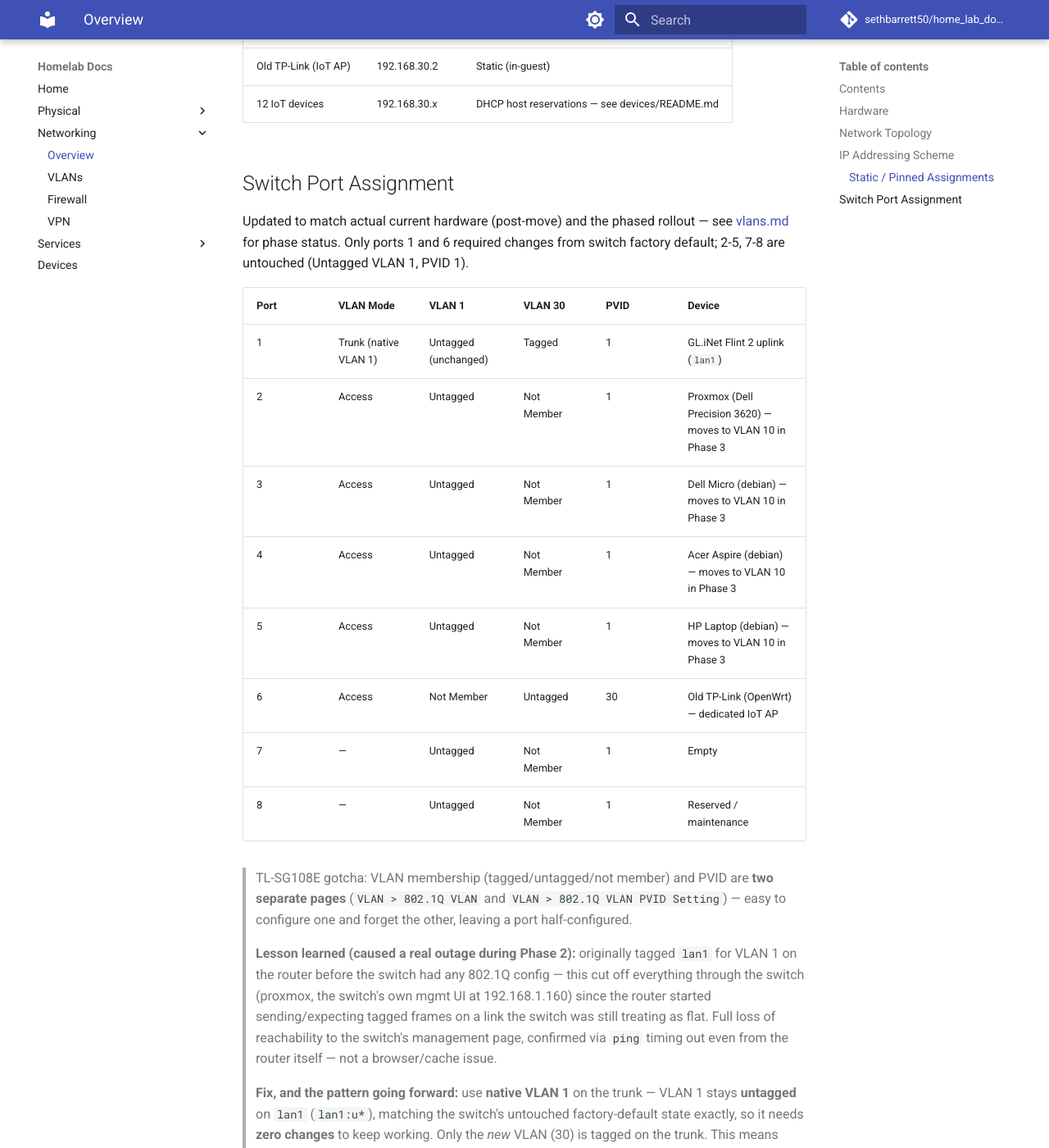
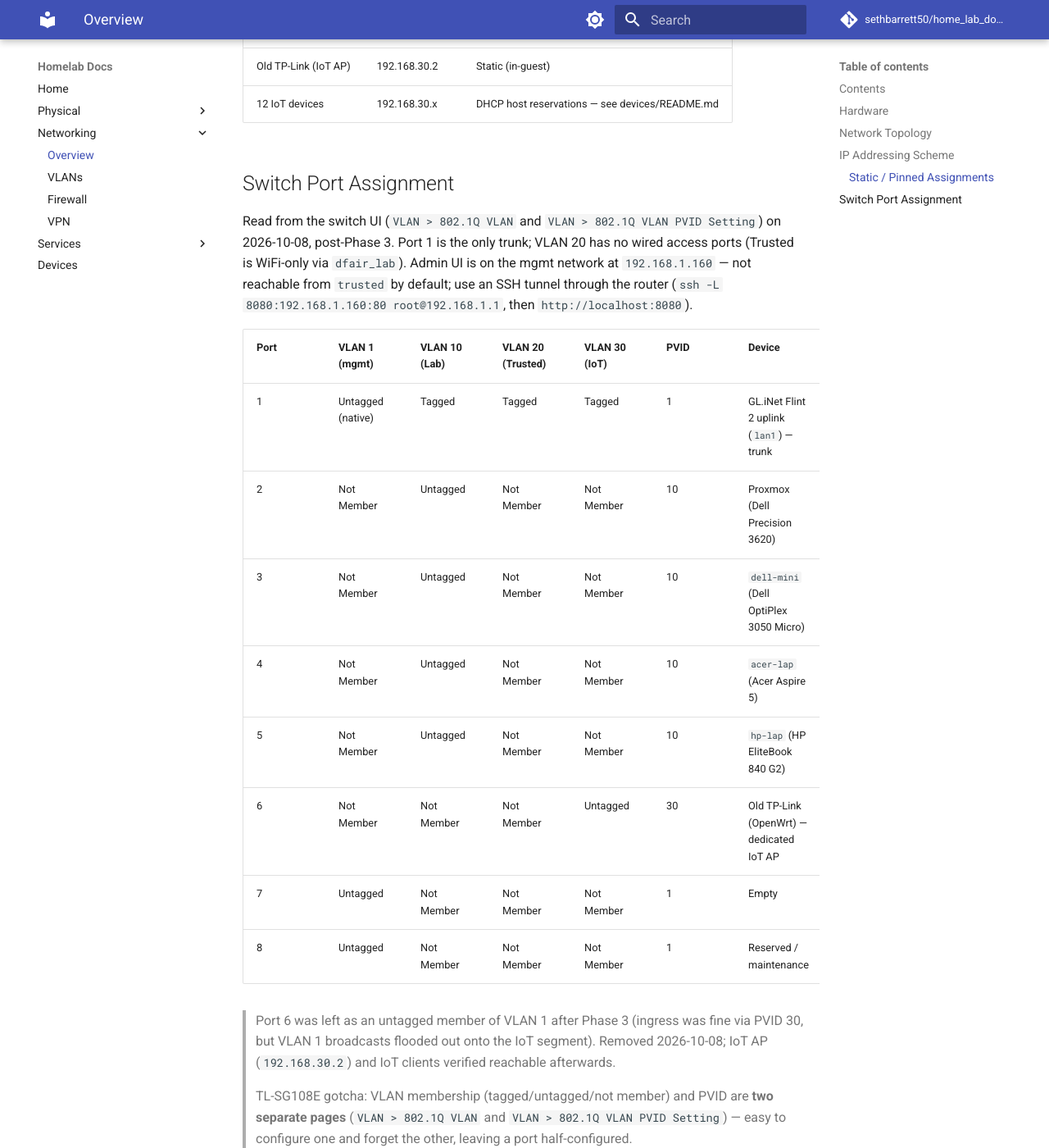
Before and after one commit to sethbarrett50/home_lab_docs, an MkDocs documentation site: the page built from docs/networking/README.md, in a window 1280 px wide and 1400 px high, scrolled down 1944 px. Shown: the whole window at 82% size. Built offline with MkDocs 1.6.1 and Material for MkDocs 9.7.7, drawn with Linux system fonts in a browser that asks for light colours; comment, search, counter and statistics services are not loaded.

Commit message:
docs: rewrite switch port table from live TL-SG108E config (#19)
The port table predated Phase 3 (everything on VLAN 1). Replace it with
the actual 802.1Q membership and PVIDs for VLANs 1/10/20/30, and record
that port 6 had been left as an untagged VLAN 1 member (flooding mgmt
broadcasts onto the IoT segment) until it was removed today.

Claude-Session: https://claude.ai/code/session_01QCu8aA3HVga8dWn1RuHCKa

```diff
--- a/docs/networking/README.md
+++ b/docs/networking/README.md
@@ -96,20 +96,28 @@ network design itself.
 
 ## Switch Port Assignment
 
-Updated to match actual current hardware (post-move) and the phased rollout —
-see [vlans.md](vlans.md) for phase status. Only ports 1 and 6 required changes
-from switch factory default; 2-5, 7-8 are untouched (Untagged VLAN 1, PVID 1).
+Read from the switch UI (`VLAN > 802.1Q VLAN` and `VLAN > 802.1Q VLAN PVID
+Setting`) on 2026-10-08, post-Phase 3. Port 1 is the only trunk; VLAN 20 has
+no wired access ports (Trusted is WiFi-only via `dfair_lab`). Admin UI is on
+the mgmt network at `192.168.1.160` — not reachable from `trusted` by default;
+use an SSH tunnel through the router (`ssh -L 8080:192.168.1.160:80
+root@192.168.1.1`, then `http://localhost:8080`).
 
-| Port | VLAN Mode | VLAN 1 | VLAN 30 | PVID | Device |
-|---|---|---|---|---|---|
-| 1 | Trunk (native VLAN 1) | Untagged (unchanged) | Tagged | 1 | GL.iNet Flint 2 uplink (`lan1`) |
-| 2 | Access | Untagged | Not Member | 1 | Proxmox (Dell Precision 3620) — moves to VLAN 10 in Phase 3 |
-| 3 | Access | Untagged | Not Member | 1 | Dell Micro (debian) — moves to VLAN 10 in Phase 3 |
-| 4 | Access | Untagged | Not Member | 1 | Acer Aspire (debian) — moves to VLAN 10 in Phase 3 |
-| 5 | Access | Untagged | Not Member | 1 | HP Laptop (debian) — moves to VLAN 10 in Phase 3 |
-| 6 | Access | Not Member | Untagged | 30 | Old TP-Link (OpenWrt) — dedicated IoT AP |
-| 7 | — | Untagged | Not Member | 1 | Empty |
-| 8 | — | Untagged | Not Member | 1 | Reserved / maintenance |
+| Port | VLAN 1 (mgmt) | VLAN 10 (Lab) | VLAN 20 (Trusted) | VLAN 30 (IoT) | PVID | Device |
+|---|---|---|---|---|---|---|
+| 1 | Untagged (native) | Tagged | Tagged | Tagged | 1 | GL.iNet Flint 2 uplink (`lan1`) — trunk |
+| 2 | Not Member | Untagged | Not Member | Not Member | 10 | Proxmox (Dell Precision 3620) |
+| 3 | Not Member | Untagged | Not Member | Not Member | 10 | `dell-mini` (Dell OptiPlex 3050 Micro) |
+| 4 | Not Member | Untagged | Not Member | Not Member | 10 | `acer-lap` (Acer Aspire 5) |
+| 5 | Not Member | Untagged | Not Member | Not Member | 10 | `hp-lap` (HP EliteBook 840 G2) |
+| 6 | Not Member | Not Member | Not Member | Untagged | 30 | Old TP-Link (OpenWrt) — dedicated IoT AP |
+| 7 | Untagged | Not Member | Not Member | Not Member | 1 | Empty |
+| 8 | Untagged | Not Member | Not Member | Not Member | 1 | Reserved / maintenance |
+
+> Port 6 was left as an untagged member of VLAN 1 after Phase 3 (ingress was
+> fine via PVID 30, but VLAN 1 broadcasts flooded out onto the IoT segment).
+> Removed 2026-10-08; IoT AP (`192.168.30.2`) and IoT clients verified
+> reachable afterwards.
 
 > TL-SG108E gotcha: VLAN membership (tagged/untagged/not member) and PVID are
 > **two separate pages** (`VLAN > 802.1Q VLAN` and `VLAN > 802.1Q VLAN PVID
```
Also changed, not shown: docs/networking/vlans.md (+2 -0 lines).
